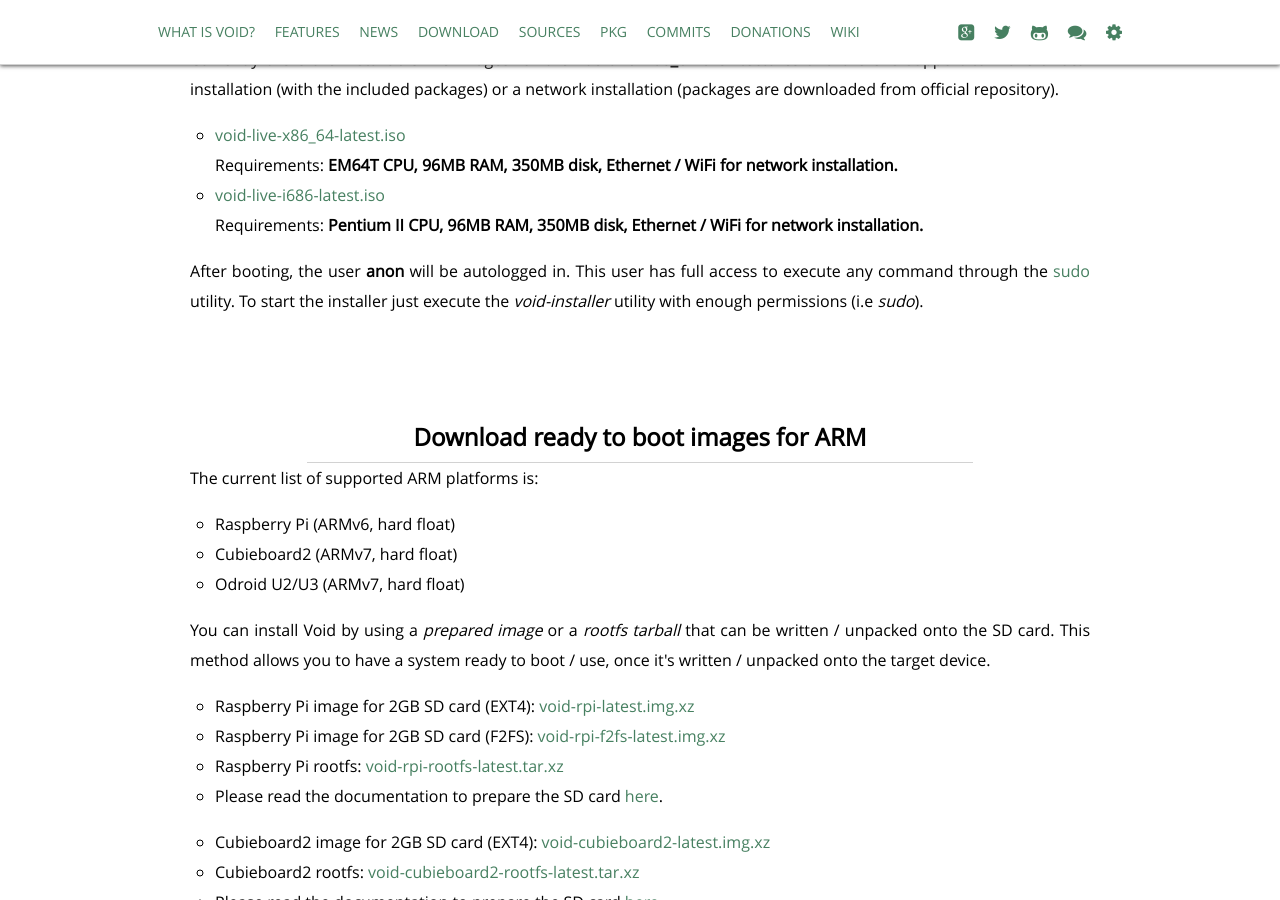
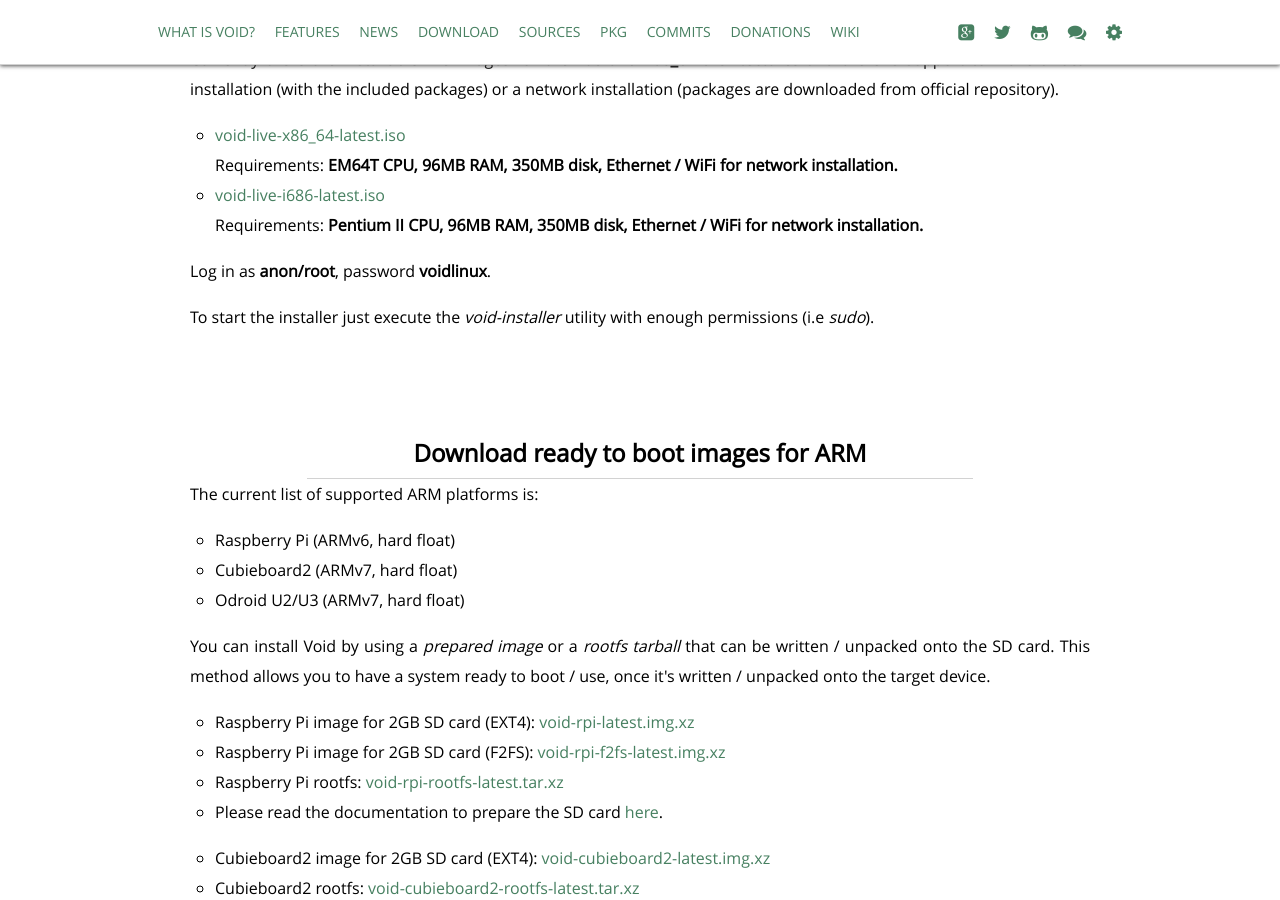
Before and after one commit to void-linux/void-linux.github.io, a Jekyll site: the page built from index.html, in a window 1280 px wide and 900 px high, scrolled down 8818 px. Built offline with Jekyll 4.4.1, drawn with Linux system fonts in a browser that asks for light colours; Markdown is read by kramdown in place of the engine named in the settings.

Commit message:
index: x86 live images don't use autologin anymore.

```diff
--- a/index.html
+++ b/index.html
@@ -73,8 +73,8 @@
 				<li><a href="http://repo.voidlinux.eu/live/void-live-x86_64-latest.iso">void-live-x86_64-latest.iso</a><br/> Requirements: <strong>EM64T CPU, 96MB RAM, 350MB disk, Ethernet / WiFi for network installation.</strong></li>
 				<li><a href="http://repo.voidlinux.eu/live/void-live-i686-latest.iso">void-live-i686-latest.iso</a><br/> Requirements: <strong>Pentium II CPU, 96MB RAM, 350MB disk, Ethernet / WiFi for network installation.</strong></li>
 			</ul>
-			<p>After booting, the user <strong>anon</strong> will be autologged in. This user has full access to execute any command through the <a href="http://www.sudo.ws/">sudo</a> utility.
-			To start the installer just execute the <em>void-installer</em> utility with enough permissions (i.e <em>sudo</em>).</p>
+			<p>Log in as <strong>anon/root</strong>, password <strong>voidlinux</strong>.</p>
+			<p>To start the installer just execute the <em>void-installer</em> utility with enough permissions (i.e <em>sudo</em>).</p>
 		</div>
 
 		<!-- Same ^ -->
```
